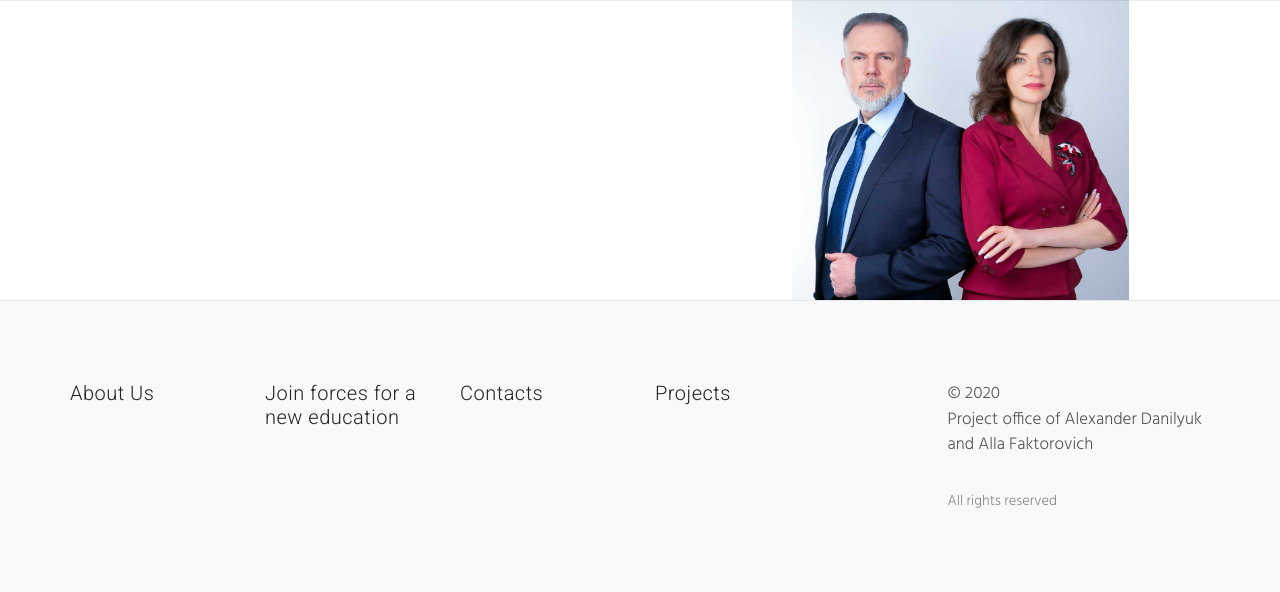
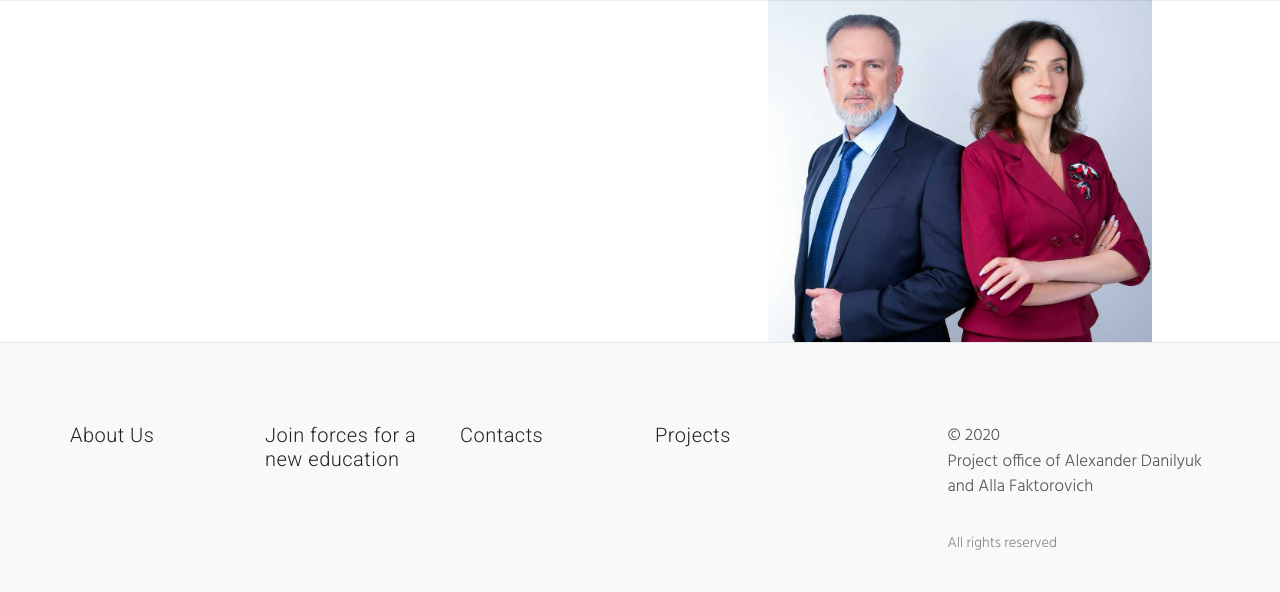
Before and after one commit to sazonovdmitrii/books, a Symfony app: template templates/index.html.twig in a window 1280 px wide. Shown: the part 60-652 px from the top of the page. Run offline with Twig, Linux system fonts and the light colour scheme; the template is opened without the code that fills it, so the values that code supplies are empty; some libraries are stand-ins or nearby versions.

Commit message:
edit padding styles

```diff
--- a/public/css/style.css
+++ b/public/css/style.css
@@ -31,7 +31,7 @@
 
 section,
 header {
-    padding-top: 150px;
+    padding-top: 5%;
     padding-bottom: 150px;
     position: relative;
     overflow: hidden;
@@ -44,6 +44,7 @@
 .no-sep {
     border-bottom: none;
 }
+
 
 .container,
 .container-fluid {
--- a/templates/index.html.twig
+++ b/templates/index.html.twig
@@ -75,7 +75,7 @@
 {#			</div>#}
 {#		</header><!-- CONTENT HALF LEFT BLOCK -->#}
 		<!-- NAVIGATION LOGIN FULL -->
-		<section id="content-half-left">
+		<section id="content-half-left" style="padding-top: 15%;">
 			<div class="container" style="width: 100%">
 				<div class="row"style="margin: 0" >
 					<div class="">
```
